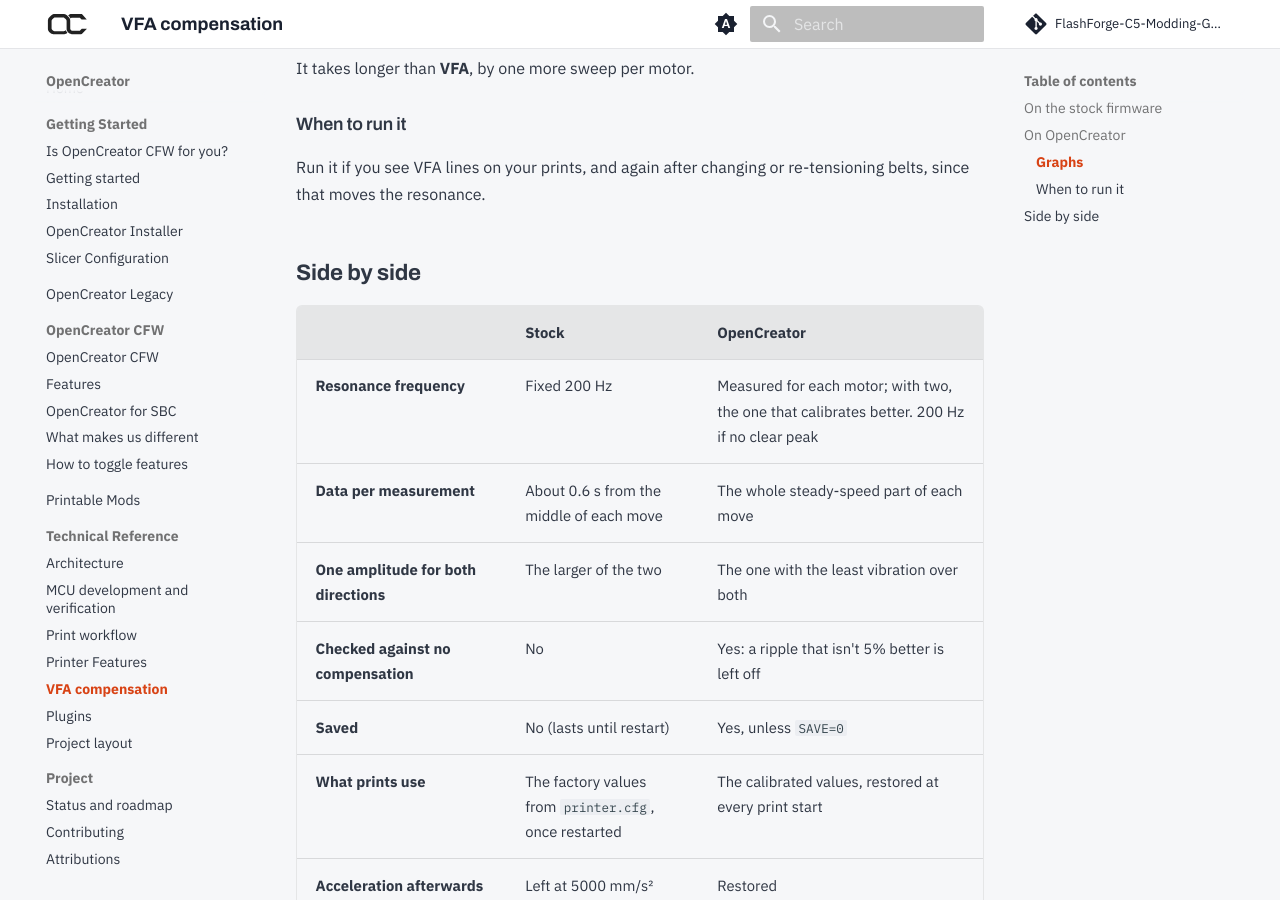
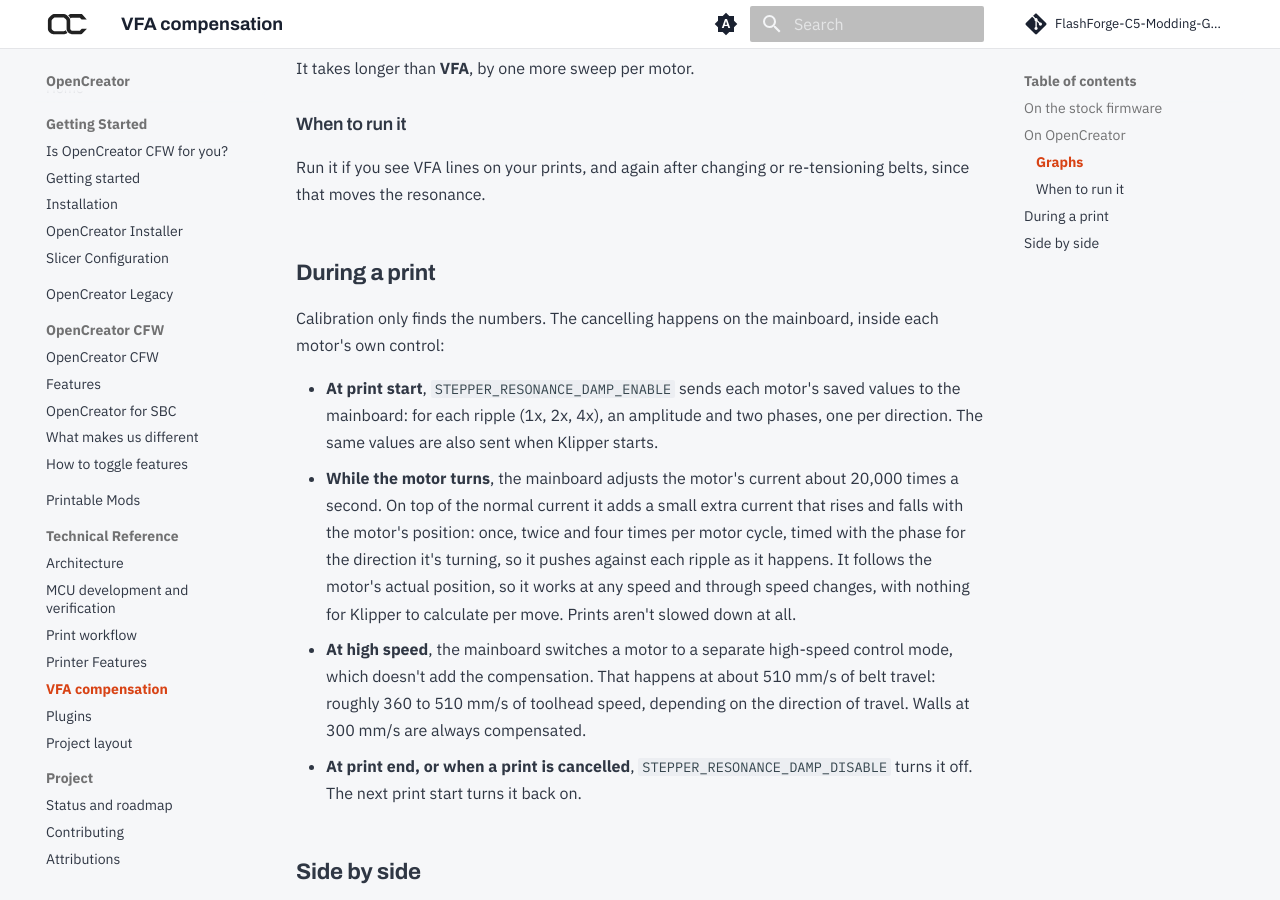
Before and after one commit to FlashForge-C5-Modding-Group/OpenCreator, an MkDocs documentation site: the page built from docs/vfa-compensation.md, in a window 1280 px wide and 900 px high, scrolled down 2764 px. Built offline with MkDocs 1.6.1 and Material for MkDocs 9.7.7, drawn with Linux system fonts in a browser that asks for light colours; comment, search, counter and statistics services are not loaded.

Commit message:
Docs: how VFA compensation runs during a print

```diff
--- a/docs/vfa-compensation.md
+++ b/docs/vfa-compensation.md
@@ -126,6 +126,28 @@ It takes longer than **VFA**, by one more sweep per motor.
 Run it if you see VFA lines on your prints, and again after changing or
 re-tensioning belts, since that moves the resonance.
 
+## During a print
+
+Calibration only finds the numbers. The cancelling happens on the mainboard,
+inside each motor's own control:
+
+- **At print start**, `STEPPER_RESONANCE_DAMP_ENABLE` sends each motor's saved
+  values to the mainboard: for each ripple (1x, 2x, 4x), an amplitude and two
+  phases, one per direction. The same values are also sent when Klipper starts.
+- **While the motor turns**, the mainboard adjusts the motor's current about
+  20,000 times a second. On top of the normal current it adds a small extra
+  current that rises and falls with the motor's position: once, twice and four
+  times per motor cycle, timed with the phase for the direction it's turning,
+  so it pushes against each ripple as it happens. It follows the motor's actual
+  position, so it works at any speed and through speed changes, with nothing
+  for Klipper to calculate per move. Prints aren't slowed down at all.
+- **At high speed**, the mainboard switches a motor to a separate high-speed
+  control mode, which doesn't add the compensation. That happens at about
+  510 mm/s of belt travel: roughly 360 to 510 mm/s of toolhead speed, depending
+  on the direction of travel. Walls at 300 mm/s are always compensated.
+- **At print end, or when a print is cancelled**, `STEPPER_RESONANCE_DAMP_DISABLE`
+  turns it off. The next print start turns it back on.
+
 ## Side by side
 
 | | Stock | OpenCreator |
```
